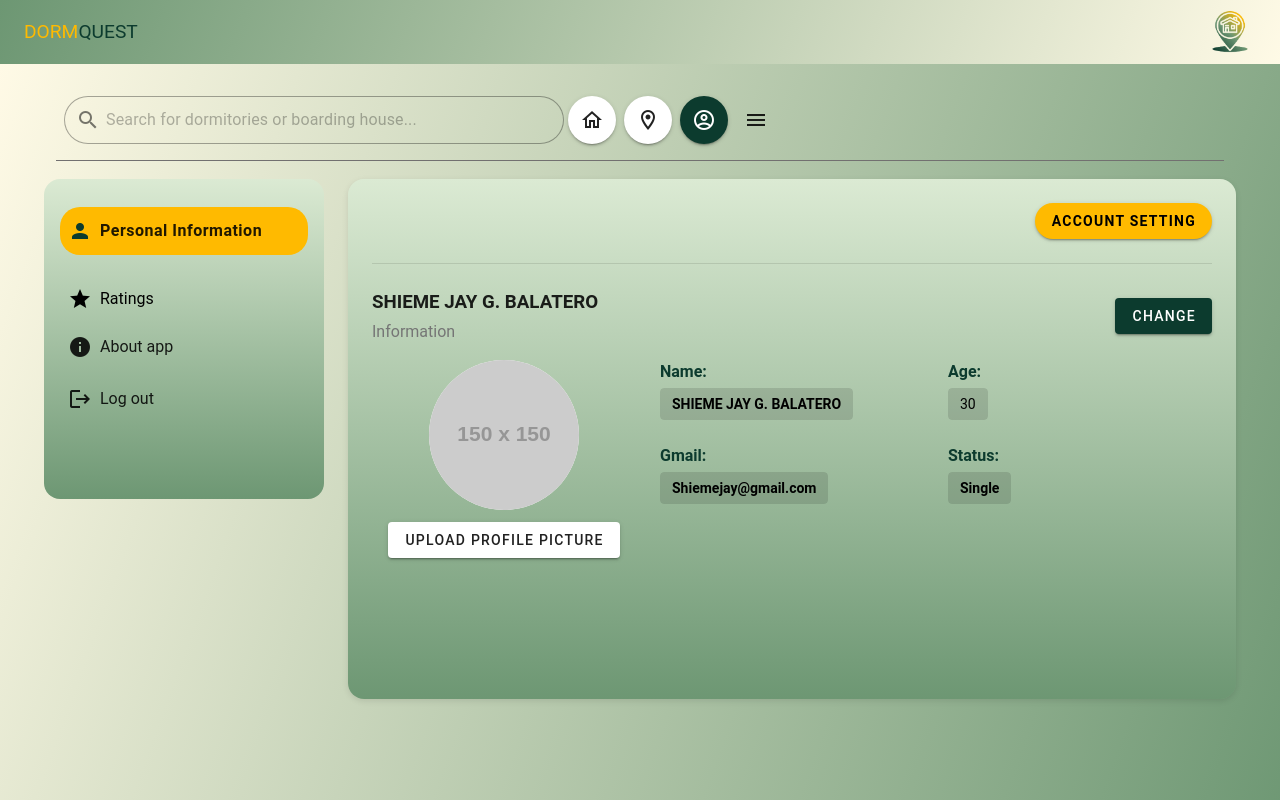
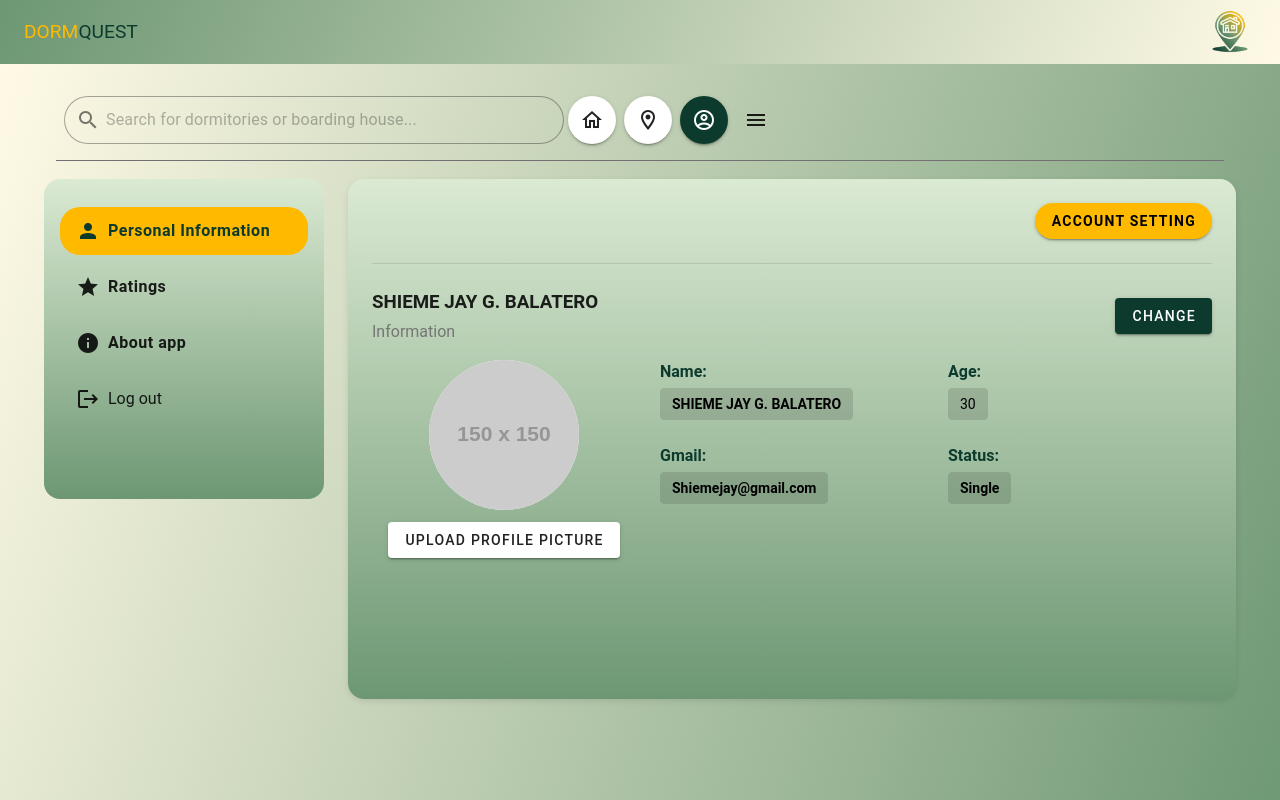
Before and after one commit to shiemejaybalatero/web-dormquest, a Vue app: page /profile in a window 1280 px wide. Built offline with nearby package versions, Linux system fonts and the light colour scheme.

Commit message:
fix: update all the sidebard

```diff
--- a/src/views/auth/AboutAppView.vue
+++ b/src/views/auth/AboutAppView.vue
@@ -13,10 +13,12 @@ const route = useRoute()
         <v-col cols="12" md="3">
           <v-list dense nav class="sidebar pa-4">
             <router-link to="/profile" style="text-decoration: none; color: inherit">
-              <v-list-item :class="{ selected: route.path === '/profile' }" class="mb-2">
+              <v-list-item :class="{ selected: route.path === '/profile' }" class="mt-3 mb-2">
                 <div class="d-flex align-center pl-2">
-                  <v-icon class="mr-2">mdi-account</v-icon>
-                  <span>Personal Information</span>
+                  <v-icon :color="route.path === '/profile' ? '#0c3b2e' : ''" class="mr-2"
+                    >mdi-account</v-icon
+                  >
+                  <span class="font-weight-bold text-body-1">Personal Information</span>
                 </div>
               </v-list-item>
             </router-link>
@@ -24,7 +26,9 @@ const route = useRoute()
             <router-link to="/ratings" style="text-decoration: none; color: inherit">
               <v-list-item :class="{ selected: route.path === '/ratings' }" class="mb-2">
                 <div class="d-flex align-center pl-2">
-                  <v-icon class="mr-2">mdi-star</v-icon>
+                  <v-icon :color="route.path === '/ratings' ? '#0c3b2e' : ''" class="mr-2"
+                    >mdi-star</v-icon
+                  >
                   <span class="font-weight-bold text-body-1">Ratings</span>
                 </div>
               </v-list-item>
@@ -33,7 +37,9 @@ const route = useRoute()
             <router-link to="/about" style="text-decoration: none; color: inherit">
               <v-list-item :class="{ selected: route.path === '/about' }" class="mb-2">
                 <div class="d-flex align-center pl-2">
-                  <v-icon class="mr-2">mdi-information</v-icon>
+                  <v-icon :color="route.path === '/about' ? '#0c3b2e' : ''" class="mr-2"
+                    >mdi-information</v-icon
+                  >
                   <span class="font-weight-bold text-body-1">About app</span>
                 </div>
               </v-list-item>
--- a/src/views/auth/ProfileView.vue
+++ b/src/views/auth/ProfileView.vue
@@ -1,17 +1,17 @@
 <script setup>
 import AppLayout from '@/components/layout/AppLayout.vue'
 import { ref } from 'vue'
+import { useRoute } from 'vue-router'
+
+const route = useRoute()
 
 const profileImage = ref(null)
-
 const fileInput = ref(null)
 
-// Trigger the file input click when the button is clicked
 const triggerFileInput = () => {
   fileInput.value.click()
 }
 
-// Handle the file upload and update the profile image
 const handleFileUpload = (event) => {
   const file = event.target.files[0]
   if (file) {
@@ -35,33 +35,41 @@ const status = ref('Single')
       <v-row>
         <v-col cols="12" md="3">
           <v-list dense nav class="sidebar pa-4">
-            <v-list-item class="mt-3 mb-5 selected">
-              <div class="d-flex align-center">
-                <v-icon color="#0c3b2e" class="mr-2">mdi-account</v-icon>
-                <span class="font-weight-bold text-body-1">Personal Information</span>
-              </div>
-            </v-list-item>
-
-            <RouterLink to="/ratings" class="text-decoration-none text-black">
-              <v-list-item>
-                <div>
-                  <v-icon class="mr-2">mdi-star</v-icon>
-                  <span>Ratings</span>
+            <router-link to="/profile" style="text-decoration: none; color: inherit">
+              <v-list-item :class="{ selected: route.path === '/profile' }" class="mt-3 mb-2">
+                <div class="d-flex align-center pl-2">
+                  <v-icon :color="route.path === '/profile' ? '#0c3b2e' : ''" class="mr-2"
+                    >mdi-account</v-icon
+                  >
+                  <span class="font-weight-bold text-body-1">Personal Information</span>
                 </div>
               </v-list-item>
-            </RouterLink>
+            </router-link>
+
+            <router-link to="/ratings" style="text-decoration: none; color: inherit">
+              <v-list-item :class="{ selected: route.path === '/ratings' }" class="mb-2">
+                <div class="d-flex align-center pl-2">
+                  <v-icon :color="route.path === '/ratings' ? '#0c3b2e' : ''" class="mr-2"
+                    >mdi-star</v-icon
+                  >
+                  <span class="font-weight-bold text-body-1">Ratings</span>
+                </div>
+              </v-list-item>
+            </router-link>
 
             <router-link to="/about" style="text-decoration: none; color: inherit">
-              <v-list-item>
-                <div>
-                  <v-icon class="mr-2">mdi-information</v-icon>
-                  <span>About app</span>
+              <v-list-item :class="{ selected: route.path === '/about' }" class="mb-2">
+                <div class="d-flex align-center pl-2">
+                  <v-icon :color="route.path === '/about' ? '#0c3b2e' : ''" class="mr-2"
+                    >mdi-information</v-icon
+                  >
+                  <span class="font-weight-bold text-body-1">About app</span>
                 </div>
               </v-list-item>
             </router-link>
 
             <v-list-item>
-              <div>
+              <div class="d-flex align-center pl-2">
                 <v-icon class="mr-2">mdi-logout</v-icon>
                 <span>Log out</span>
               </div>
@@ -163,6 +171,7 @@ const status = ref('Single')
 .selected {
   background-color: #ffba00 !important;
   border-radius: 20px;
+  color: #0c3b2e;
 }
 
 .account-setting {
--- a/src/views/auth/RatingsView.vue
+++ b/src/views/auth/RatingsView.vue
@@ -1,6 +1,9 @@
 <script setup>
 import AppLayout from '@/components/layout/AppLayout.vue'
 import { ref } from 'vue'
+import { useRoute } from 'vue-router'
+
+const route = useRoute()
 
 const profileImage = ref(null)
 const fileInput = ref(null)
@@ -44,28 +47,34 @@ const dormRatings = ref([
         <v-col cols="12" md="3">
           <v-list dense nav class="sidebar pa-4">
             <router-link to="/profile" style="text-decoration: none; color: inherit">
-              <v-list-item class="mt-3 mb-2">
+              <v-list-item :class="{ selected: route.path === '/profile' }" class="mt-3 mb-2">
                 <div class="d-flex align-center pl-2">
-                  <v-icon color="#0c3b2e" class="mr-2">mdi-account</v-icon>
-                  <span>Personal Information</span>
+                  <v-icon :color="route.path === '/profile' ? '#0c3b2e' : ''" class="mr-2"
+                    >mdi-account</v-icon
+                  >
+                  <span class="font-weight-bold text-body-1">Personal Information</span>
                 </div>
               </v-list-item>
             </router-link>
 
-            <router-link to="/profile/ratings" style="text-decoration: none; color: inherit">
-              <v-list-item class="selected mb-2">
+            <router-link to="/ratings" style="text-decoration: none; color: inherit">
+              <v-list-item :class="{ selected: route.path === '/ratings' }" class="mb-2">
                 <div class="d-flex align-center pl-2">
-                  <v-icon class="mr-2">mdi-star</v-icon>
+                  <v-icon :color="route.path === '/ratings' ? '#0c3b2e' : ''" class="mr-2"
+                    >mdi-star</v-icon
+                  >
                   <span class="font-weight-bold text-body-1">Ratings</span>
                 </div>
               </v-list-item>
             </router-link>
 
             <router-link to="/about" style="text-decoration: none; color: inherit">
-              <v-list-item>
+              <v-list-item :class="{ selected: route.path === '/about' }">
                 <div class="d-flex align-center pl-2">
-                  <v-icon class="mr-2">mdi-information</v-icon>
-                  <span>About app</span>
+                  <v-icon :color="route.path === '/about' ? '#0c3b2e' : ''" class="mr-2"
+                    >mdi-information</v-icon
+                  >
+                  <span class="font-weight-bold text-body-1">About app</span>
                 </div>
               </v-list-item>
             </router-link>
```
